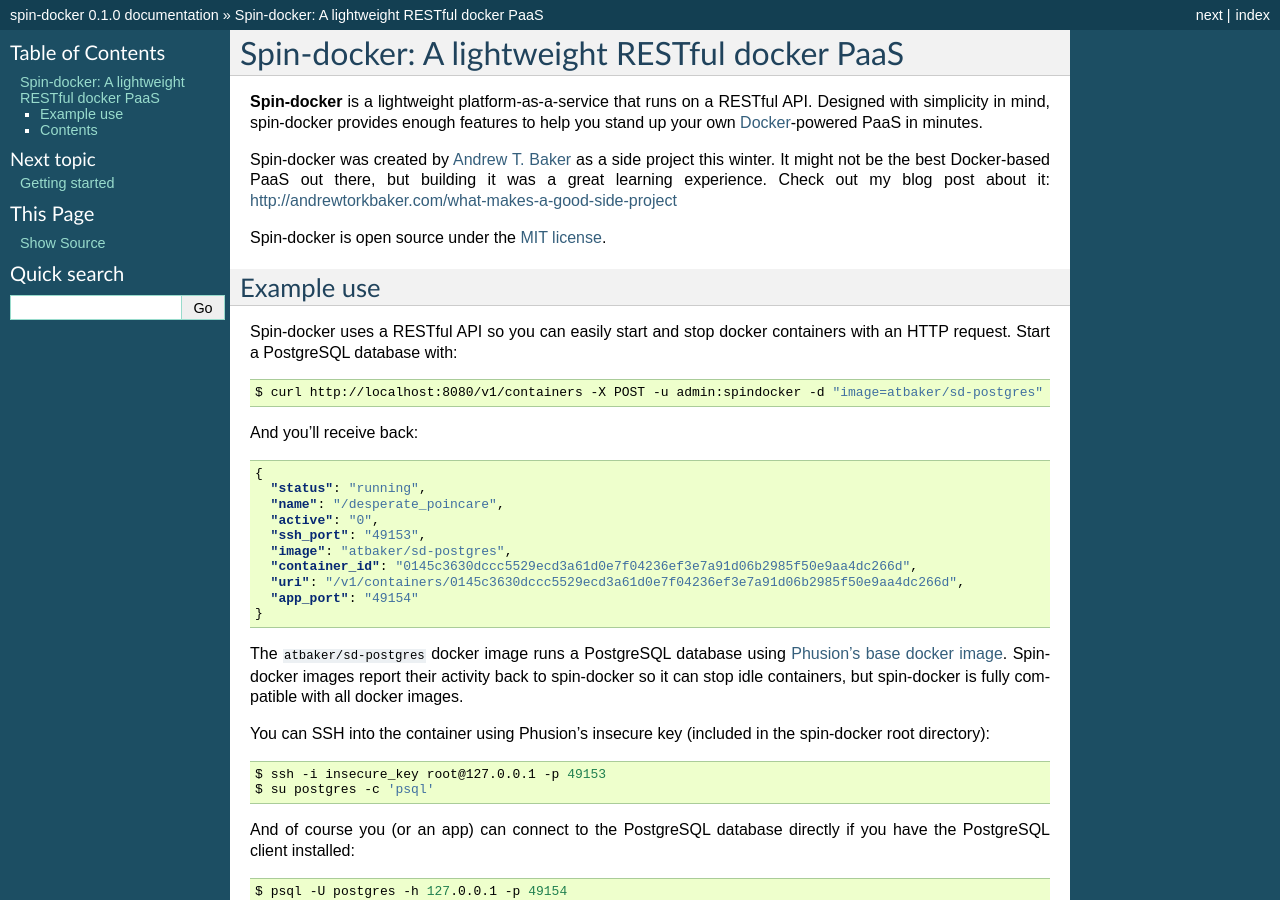
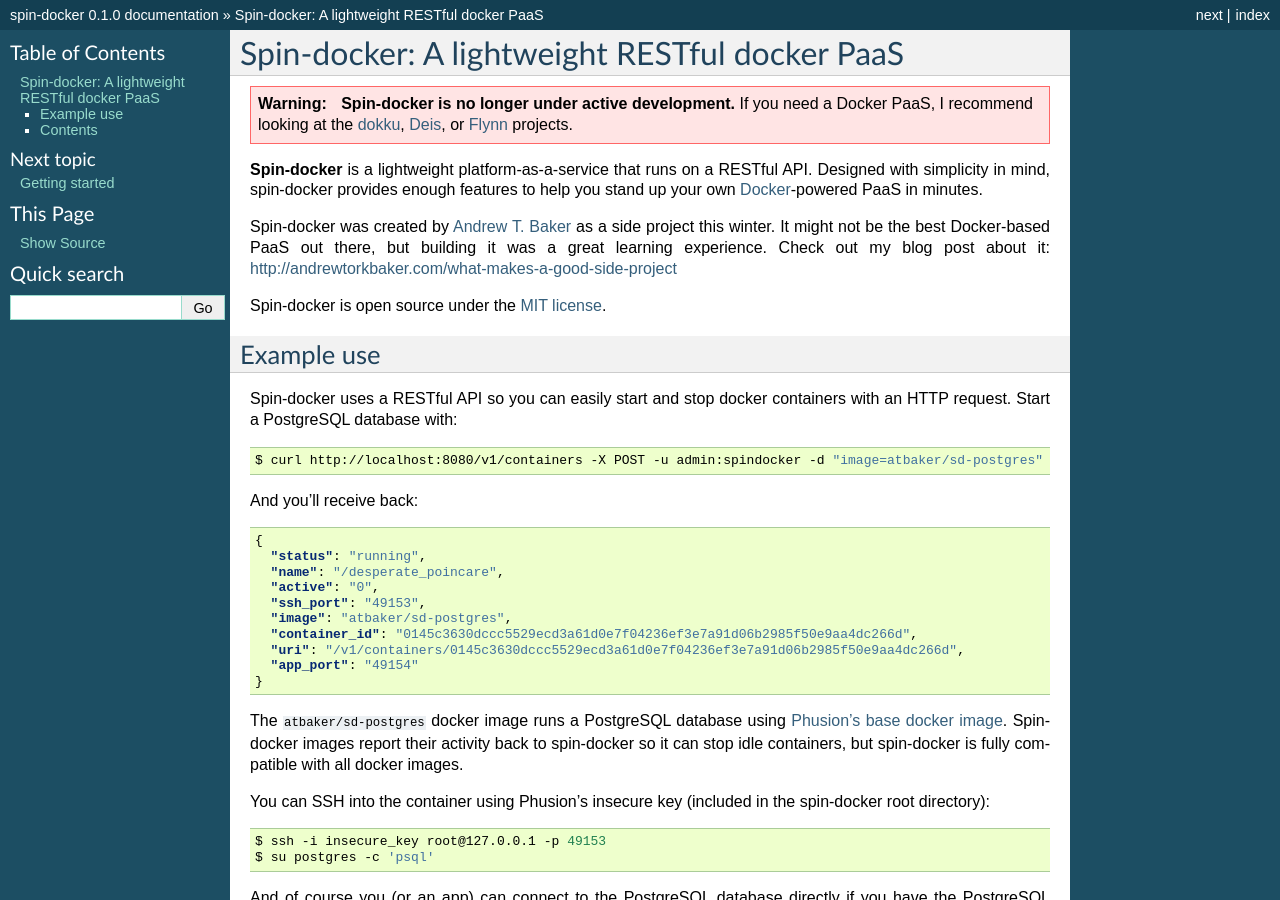
Before and after one commit to atbaker/spin-docker, a Sphinx documentation site: the page built from docs/index.rst, in a window 1280 px wide and 900 px high. Built offline with Sphinx 7.4.7, drawn with Linux system fonts in a browser that asks for light colours.

Commit message:
Adding non-maintenance disclaimer to README and docs

```diff
--- a/README.rst
+++ b/README.rst
@@ -1,5 +1,7 @@
 Spin-docker: A lightweight RESTful docker PaaS
-================================================
+==============================================
+
+**NOTE: spin-docker is no longer under active development.** If you need a Docker PaaS, I recommend looking at the `dokku <https://github.com/progrium/dokku>`_, `Deis <http://deis.io/>`_, or `Flynn <https://flynn.io/>`_ projects.
 
 **Spin-docker** is a lightweight platform-as-a-service that runs on a RESTful API. Designed with simplicity in mind, spin-docker provides enough features to help you stand up your own `Docker <https://www.docker.io/>`_-powered PaaS in minutes.
 
--- a/docs/index.rst
+++ b/docs/index.rst
@@ -2,7 +2,11 @@
    sphinx-quickstart on Mon Feb 24 02:54:32 2014.
 
 Spin-docker: A lightweight RESTful docker PaaS
-================================================
+==============================================
+
+.. warning::
+
+    **Spin-docker is no longer under active development.** If you need a Docker PaaS, I recommend looking at the `dokku <https://github.com/progrium/dokku>`_, `Deis <http://deis.io/>`_, or `Flynn <https://flynn.io/>`_ projects.
 
 **Spin-docker** is a lightweight platform-as-a-service that runs on a RESTful API. Designed with simplicity in mind, spin-docker provides enough features to help you stand up your own `Docker <https://www.docker.io/>`_-powered PaaS in minutes.
 
```
